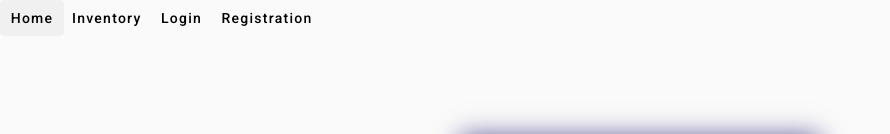
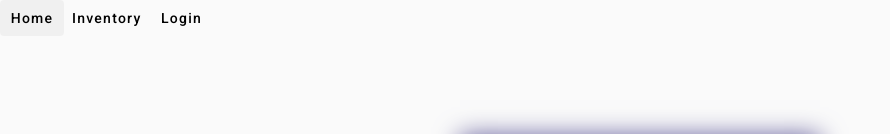
Before and after one commit to Train050/InventorySystem, an Angular app in the folder inventory-system/: page /login-page in a window 1280 px wide. Shown: the top 134 px of the page, without its empty margins (0-890 px from the left). Built offline with nearby package versions, Linux system fonts and the light colour scheme.

Commit message:
got rid of registration tab

```diff
--- a/inventory-system/src/app/pages/inventory-home-page/nav/nav.component.html
+++ b/inventory-system/src/app/pages/inventory-home-page/nav/nav.component.html
@@ -1,4 +1,3 @@
 <button mat-button routerLink="/landing-page">Home</button>
 <button mat-button routerLink="/inventory-home-page">Inventory</button>
 <button mat-button routerLink="/login-page">Login</button>
-<button mat-button routerLink="/registration-page">Registration</button>
```
